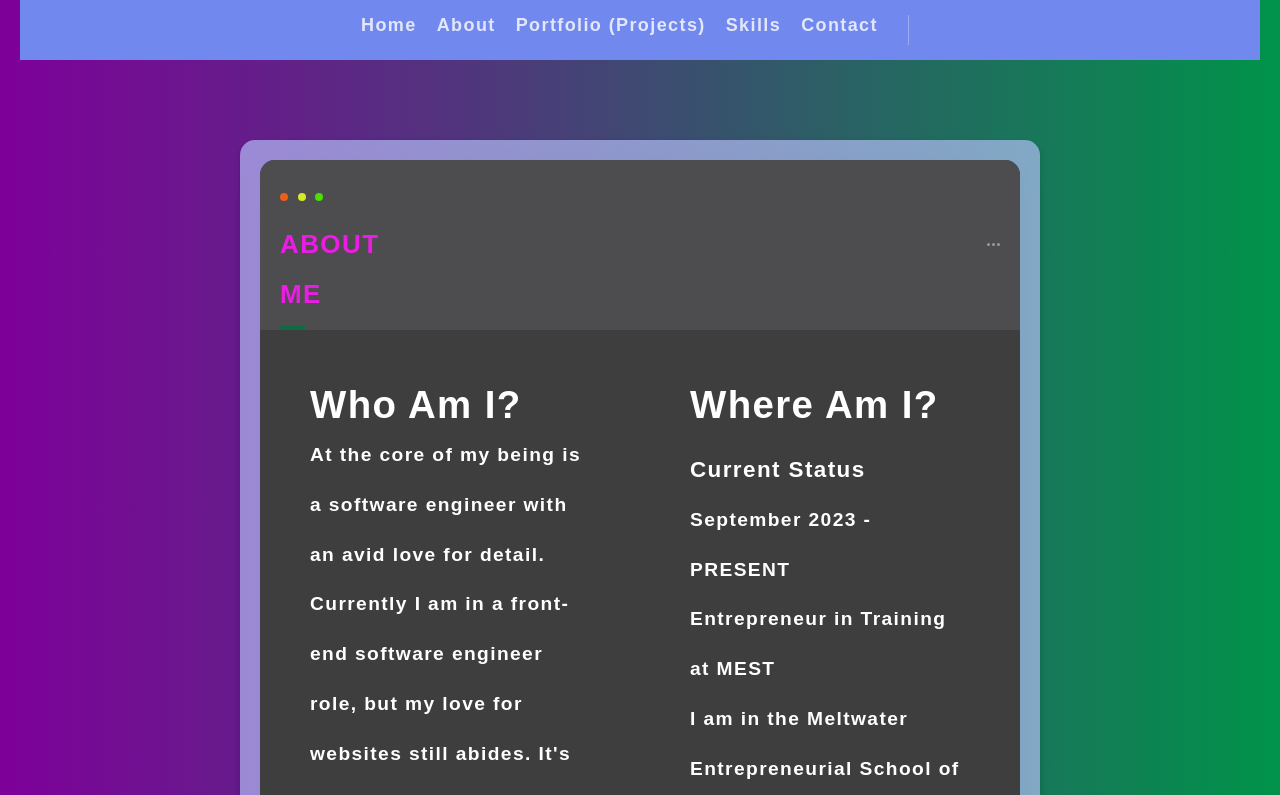
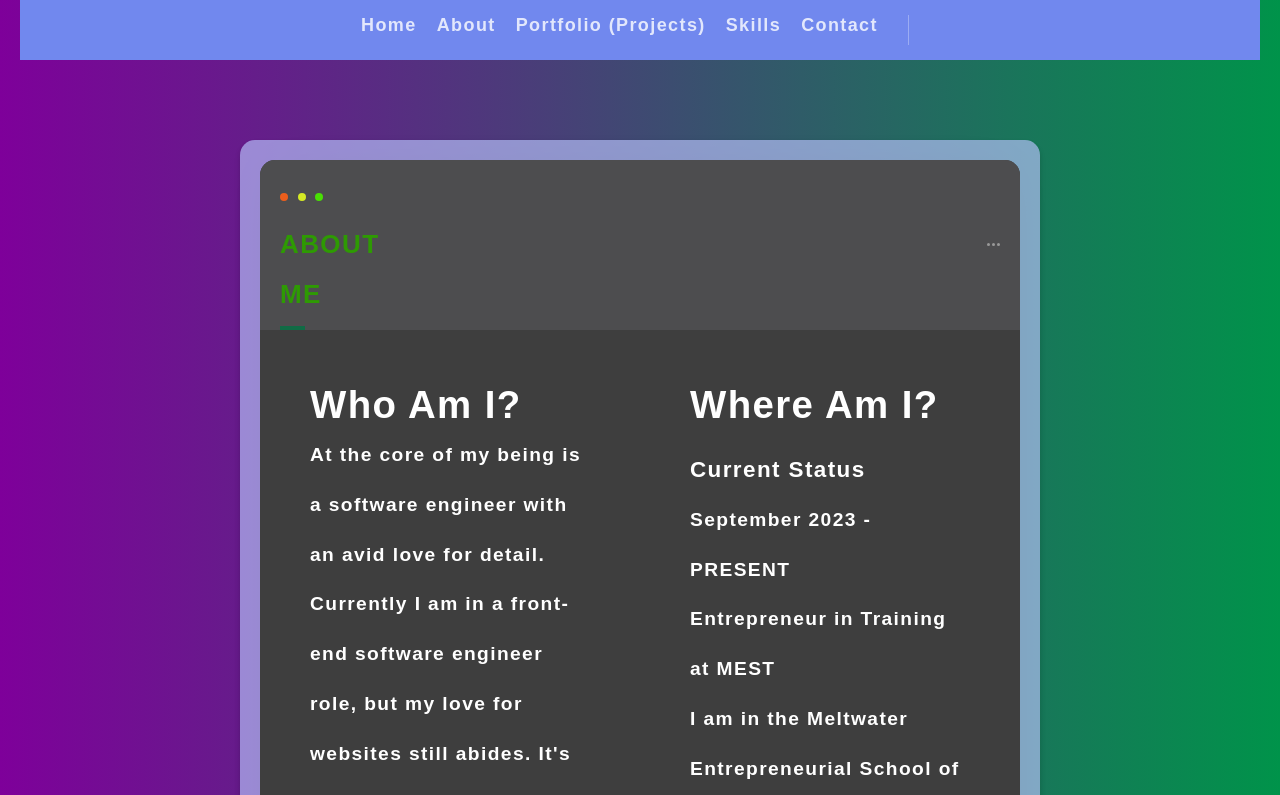
Before and after one commit to Samsonroyal/Samson-Portfolio, a plain HTML site: page about.html in a window 1280 px wide. Shown: the top 795 px of the page. Drawn offline with Linux system fonts and the light colour scheme.

Commit message:
change title color

```diff
--- a/contact.css
+++ b/contact.css
@@ -109,7 +109,7 @@
     display: flex;
     flex-direction: column;
     position: relative;
-    color: #EA1DE3;
+    color: #2E9A03;
     font-size: 26px;
   }
 
```
